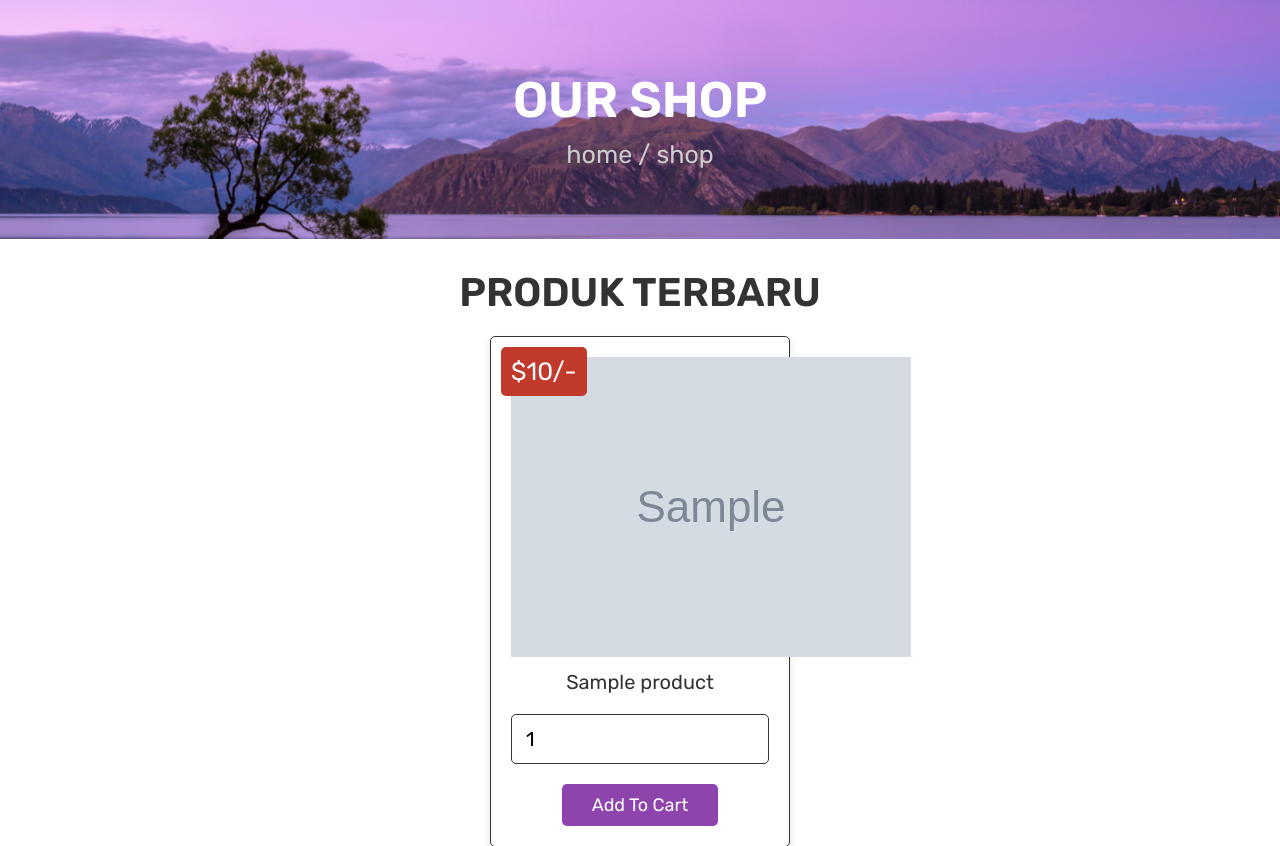
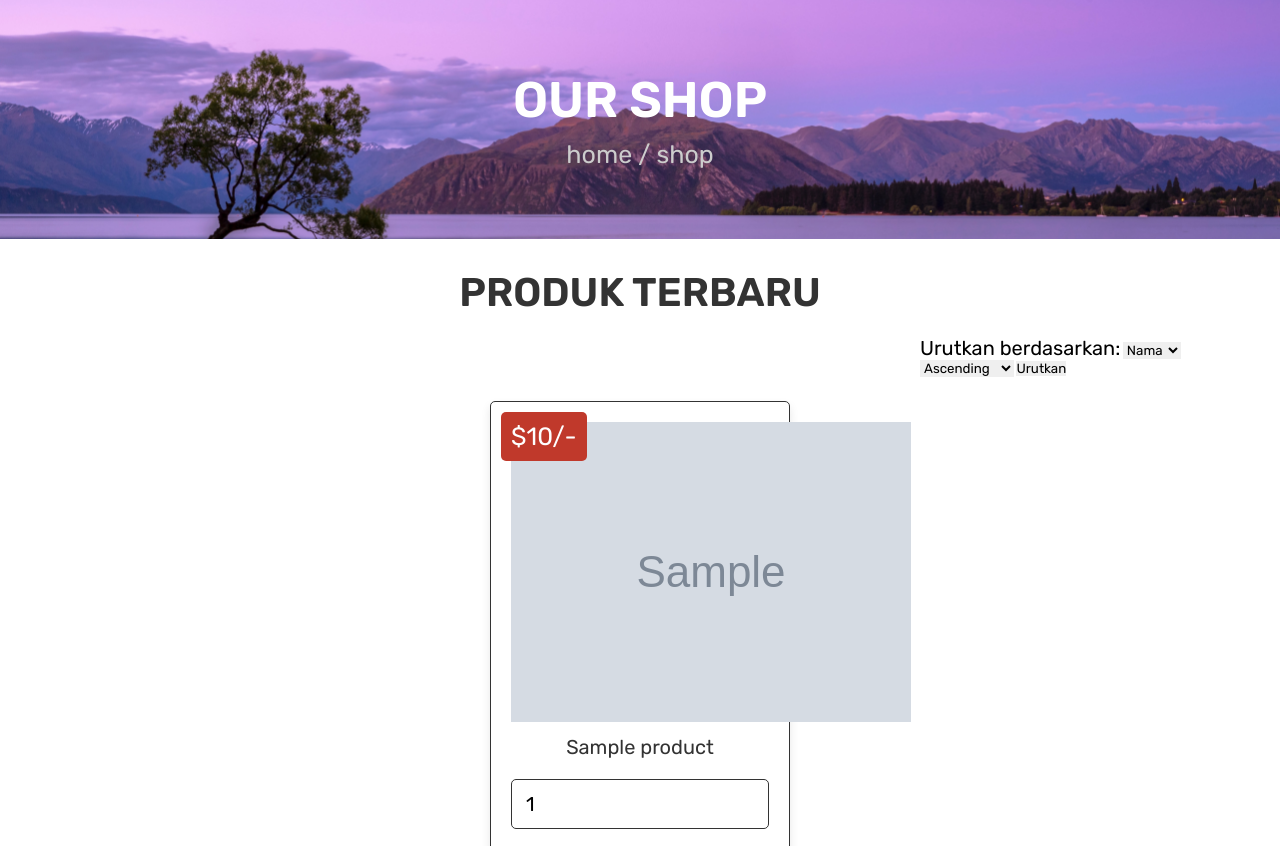
Before and after one commit to c1-kelompok-6/project-akhir-web, a PHP site: page /shop.php in a window 1280 px wide. Shown: the part 135-981 px from the top of the page. Run offline with PHP 8.4, Linux system fonts and the light colour scheme; the visitor is signed in with stand-in values (Sample User, id 1); tables that the repository leaves empty or names only in its code hold one stand-in row (values such as "Sample post"); grey boxes marked "Sample" are stand-in pictures.

Commit message:
menambahkan sorting pada file shop.php

```diff
--- a/shop.php
+++ b/shop.php
@@ -10,22 +10,25 @@ if(!isset($user_id)){
    header('location:login.php');
 }
 
-if(isset($_POST['add_to_cart'])){
+$sortby = 'name';
+$sorttype = 'asc';
 
-   $product_name = $_POST['product_name'];
-   $product_price = $_POST['product_price'];
-   $product_image = $_POST['product_image'];
-   $product_quantity = $_POST['product_quantity'];
-
-   $check_cart_numbers = mysqli_query($conn, "SELECT * FROM `cart` WHERE name = '$product_name' AND user_id = '$user_id'") or die('query failed');
-
-   if(mysqli_num_rows($check_cart_numbers) > 0){
-      $message[] = 'already added to cart!';
-   }else{
-      mysqli_query($conn, "INSERT INTO `cart`(user_id, name, price, quantity, image) VALUES('$user_id', '$product_name', '$product_price', '$product_quantity', '$product_image')") or die('query failed');
-      $message[] = 'product added to cart!';
+// jika ada request sorting dari pengguna
+if(isset($_GET['sort'])){
+    $sortby = $_GET['sortby'];
+    $sorttype = $_GET['sorttype'];
 }
 
+// query untuk mengambil data produk dari database dengan urutan yang diinginkan
+$select_products = mysqli_query($conn, "SELECT * FROM `products` ORDER BY $sortby $sorttype") or die('query failed');
+
+// tampilkan data produk yang sudah diurutkan
+if(mysqli_num_rows($select_products) > 0){
+    while($fetch_products = mysqli_fetch_assoc($select_products)){
+        // kode untuk menampilkan data produk
+    }
+} else {
+    echo '<p class="empty">tidak ada produk ditambahkan!</p>';
 }
 
 ?>
@@ -45,23 +48,59 @@ if(isset($_POST['add_to_cart'])){
    <link rel="stylesheet" href="css/style.css">
 
 </head>
+<style>
+   label
+{font-size: 20px
+
+}
+</style>
 <body>
 
 <?php include 'header.php'; ?>
 
 <div class="heading">
    <h3>our shop</h3>
-   <p> <a href="home.php">home</a> / shop </p>
+   <p> <a href="index.php">home</a> / shop </p>
 </div>
 
 <section class="products">
 
    <h1 class="title">Produk terbaru</h1>
+   <form action="" method="get" style="margin-left: 900px;">
+    <label for="sortby">Urutkan berdasarkan:</label>
+    <select name="sortby" id="sortby">
+        <option value="name" <?php if($sortby == 'name') echo 'selected'; ?>>Nama</option>
+        <option value="price" <?php if($sortby == 'price') echo 'selected'; ?>>Harga</option>
+    </select>
+    <select name="sorttype" id="sorttype">
+        <option value="asc" <?php if($sorttype == 'asc') echo 'selected'; ?>>Ascending</option>
+        <option value="desc" <?php if($sorttype == 'desc') echo 'selected'; ?>>Descending</option>
+    </select>
+    <button type="submit" name="sort">Urutkan</button>
+</form>
+<br>
+<br>
+   <div class="box-container">
+<!-- form untuk memilih opsi sorting -->
 
-   <div class="box-container">
 
 <?php
-         $select_products = mysqli_query($conn, "SELECT * FROM `products`") or die('query failed');
+   // cek apakah ada request untuk melakukan sorting
+if(isset($_GET['sort'])){
+   $sortby = $_GET['sortby'];
+   $sorttype = $_GET['sorttype'];
+
+   // query untuk mengambil data dari tabel products dan diurutkan berdasarkan kolom yang dipilih
+   $query = "SELECT * FROM `products` ORDER BY `$sortby` $sorttype";
+}else{
+   // jika tidak ada request sorting, tampilkan semua data produk tanpa sorting
+   $query = "SELECT * FROM `products`";
+}
+
+// eksekusi query
+$select_products = mysqli_query($conn, $query) or die('query failed');
+
+// tampilkan data produk
 if(mysqli_num_rows($select_products) > 0){
    while($fetch_products = mysqli_fetch_assoc($select_products)){
 ?>
@@ -81,6 +120,7 @@ if(isset($_POST['add_to_cart'])){
    echo '<p class="empty">tidak ada produk ditambahkan!</p>';
 }
 ?>
+
    </div>
 
 </section>
```
Lines whose indentation alone changed are shown as unchanged.
